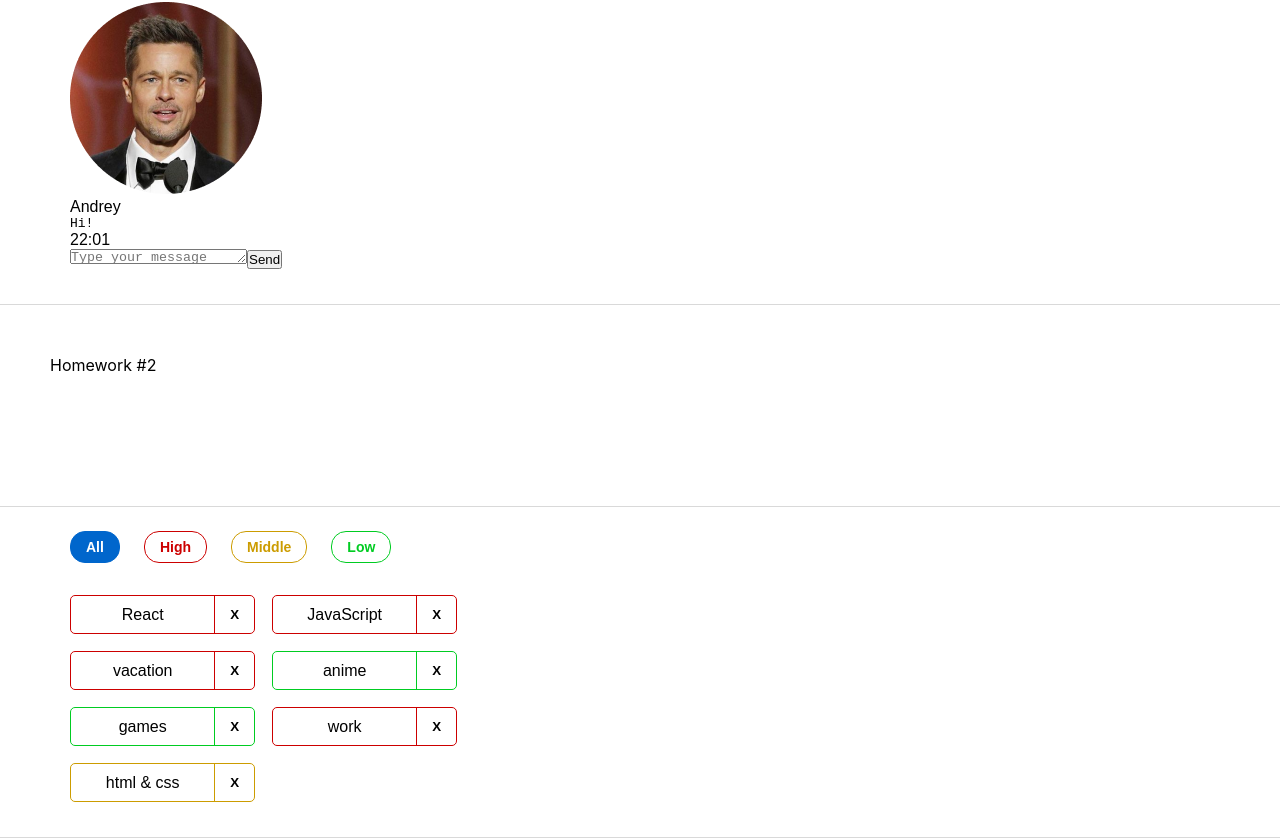
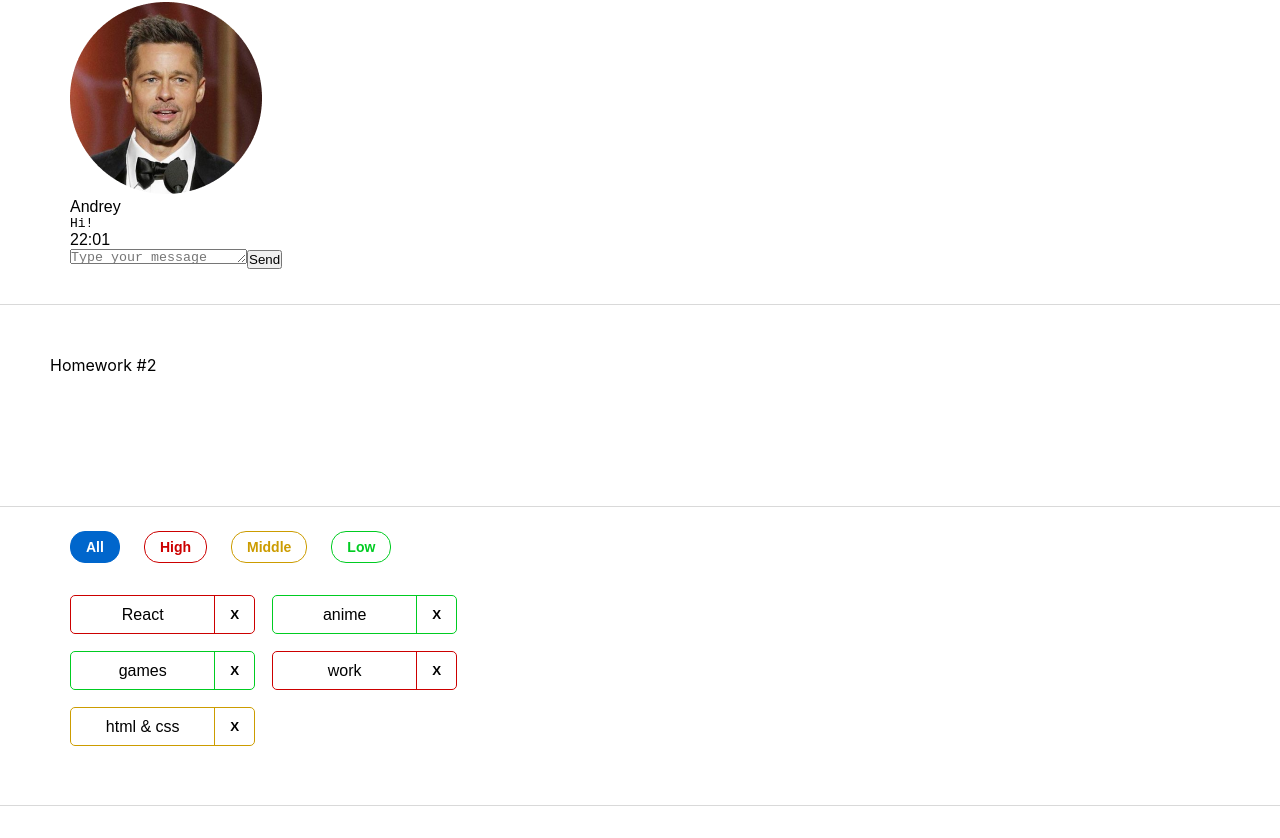
Before and after one commit to Komandr33/HW_2sprint, a React (Create React App) app: page / in a window 1280 px wide. Shown: the part 471-1309 px from the top of the page. After the commit the page ends 1277 px from the top, so only its background shows below. Built offline with nearby package versions, Linux system fonts and the light colour scheme.

Commit message:
refactor completed HW2

```diff
--- a/src/s2-homeworks/hw02/HW2.tsx
+++ b/src/s2-homeworks/hw02/HW2.tsx
@@ -28,8 +28,6 @@ export type FilterType = 'all' | AffairPriorityType
 // constants
 const defaultAffairs: AffairType[] = [ // need to fix any
     {_id: 1, name: 'React', priority: 'high'}, // студенты могут изменить содержимое name и количество элементов в массиве, ...priority не менять!
-    {_id: 1, name: 'JavaScript', priority: 'high'}, // студенты могут изменить содержимое name и количество элементов в массиве, ...priority не менять!
-    {_id: 1, name: 'vacation', priority: 'high'}, // студенты могут изменить содержимое name и количество элементов в массиве, ...priority не менять!
     {_id: 2, name: 'anime', priority: 'low'},
     {_id: 3, name: 'games', priority: 'low'},
     {_id: 4, name: 'work', priority: 'high'},
@@ -38,7 +36,7 @@ const defaultAffairs: AffairType[] = [ // need to fix any
 
 // pure helper functions
 export const filterAffairs = (affairs: AffairType[], filter: AffairPriorityType): AffairType[] => { // need to fix any
-    return affairs.filter(el => el.priority !== filter)// need to fix
+    return filter !== 'all' ? affairs.filter(el => el.priority === filter) : affairs// need to fix
 }
 export const deleteAffair = (affairs: AffairType[], _id: number): AffairType[] => { // need to fix any
     return affairs.filter(el => el._id !== _id) // need to fix
```
